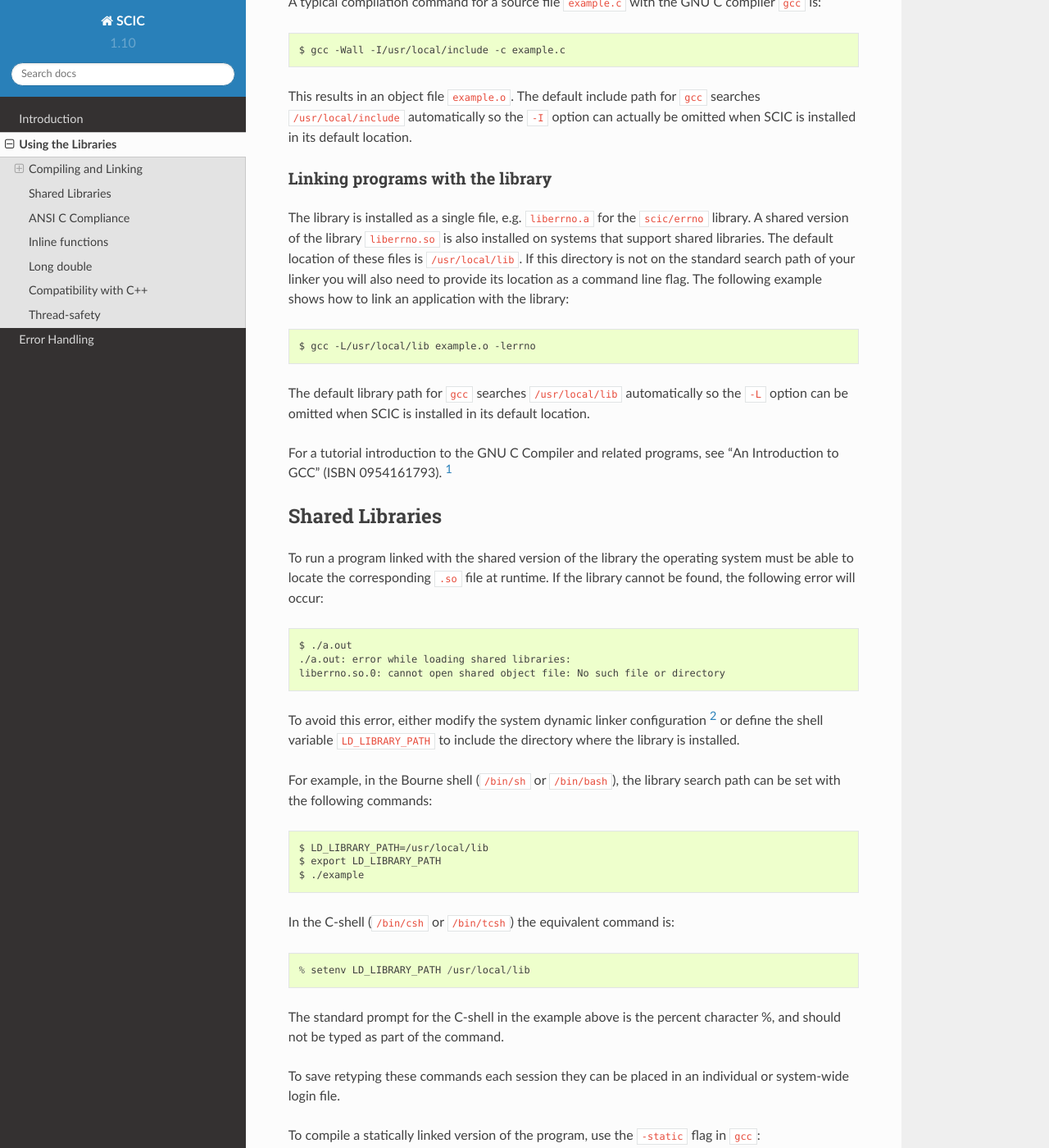
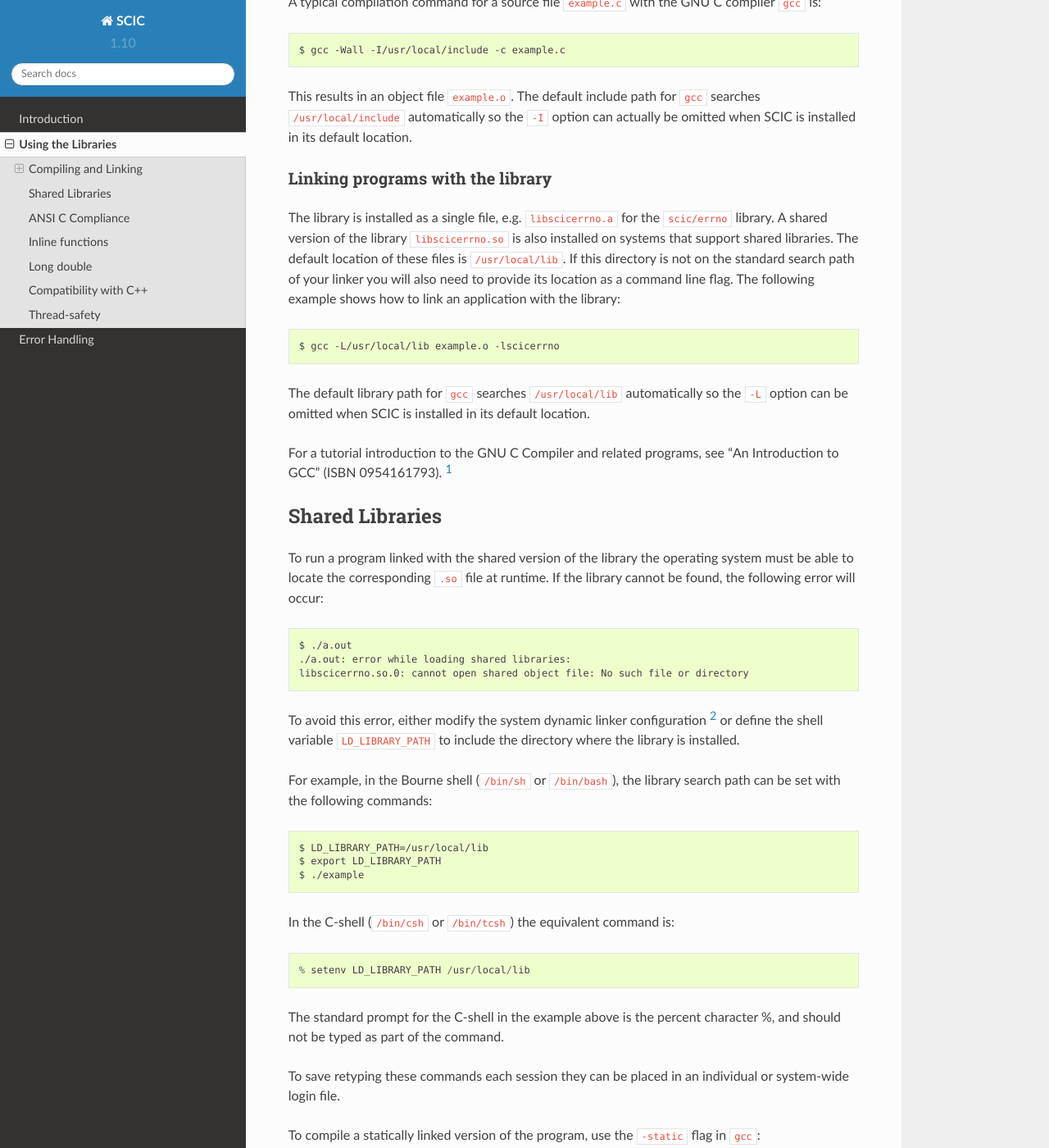
Before and after one commit to ScientificC/scic-docs, a Sphinx documentation site: the page built from docs/source/usage.rst, in a window 1280 px wide and 1400 px high, scrolled down 583 px. Shown: the whole window at 82% size. Built offline with Sphinx 7.4.7 and the Read the Docs theme 2.0.0, drawn with Linux system fonts in a browser that asks for light colours; formulas are drawn with MathJax 3; some of the changed text lies outside the part shown.

Commit message:
Updated docs

```diff
--- a/docs/source/usage.rst
+++ b/docs/source/usage.rst
@@ -49,15 +49,15 @@ in its default location.
 Linking programs with the library
 ---------------------------------
 
-The library is installed as a single file, e.g. :file:`liberrno.a` for the :file:`scic/errno` library.  A shared
-version of the library :file:`liberrno.so` is also installed on systems
+The library is installed as a single file, e.g. :file:`libscicerrno.a` for the :file:`scic/errno` library.  A shared
+version of the library :file:`libscicerrno.so` is also installed on systems
 that support shared libraries.  The default location of these files is
 :file:`/usr/local/lib`.  If this directory is not on the standard search
 path of your linker you will also need to provide its location as a
 command line flag. The following example shows how to link an application
 with the library::
 
-    $ gcc -L/usr/local/lib example.o -lerrno
+    $ gcc -L/usr/local/lib example.o -lscicerrno
 
 The default library path for :code:`gcc` searches :file:`/usr/local/lib`
 automatically so the :code:`-L` option can be omitted when SCIC is
@@ -76,7 +76,7 @@ will occur::
 
     $ ./a.out
     ./a.out: error while loading shared libraries:
-    liberrno.so.0: cannot open shared object file: No such file or directory
+    libscicerrno.so.0: cannot open shared object file: No such file or directory
 
 To avoid this error, either modify the system dynamic linker
 configuration [#f2]_ or
@@ -104,7 +104,7 @@ individual or system-wide login file.
 To compile a statically linked version of the program, use the
 :code:`-static` flag in :code:`gcc`::
 
-    $ gcc -static example.o -lerrno
+    $ gcc -static example.o -lscicerrno
 
 ANSI C Compliance
 =================
```
